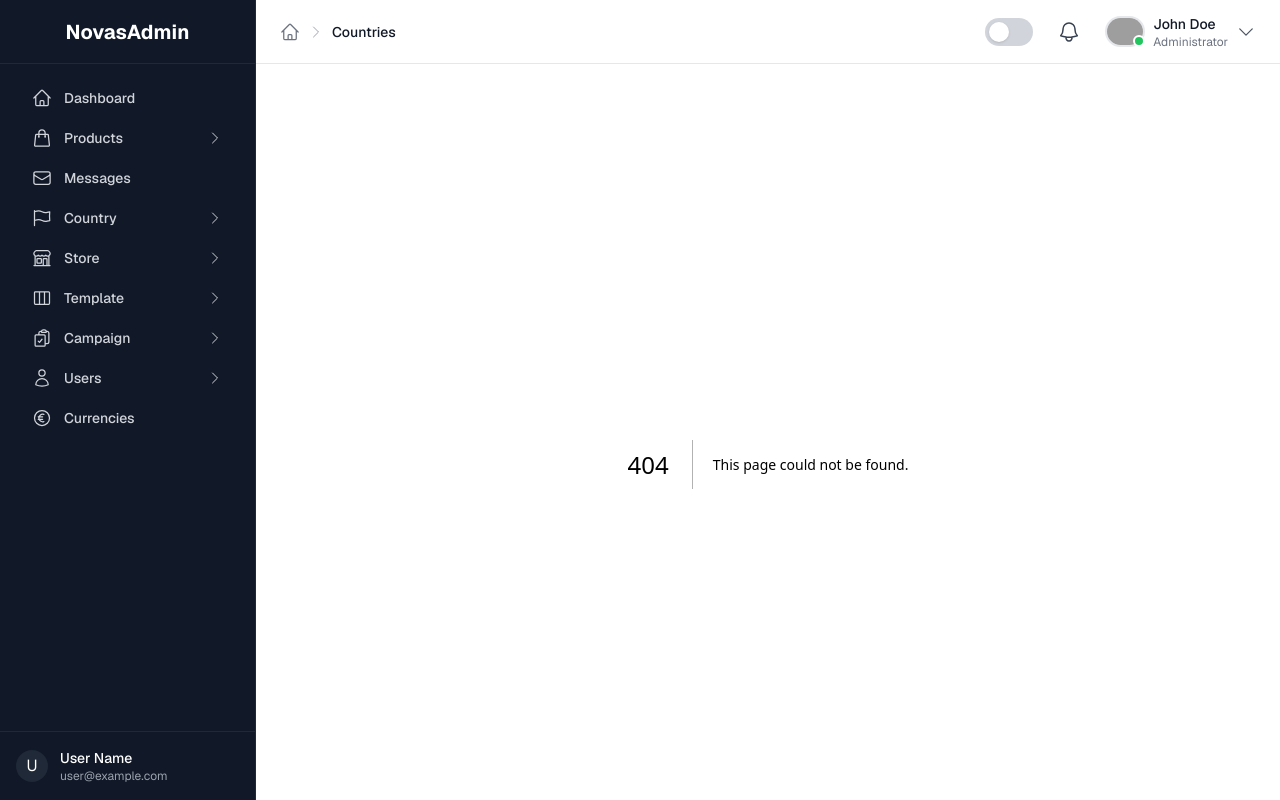
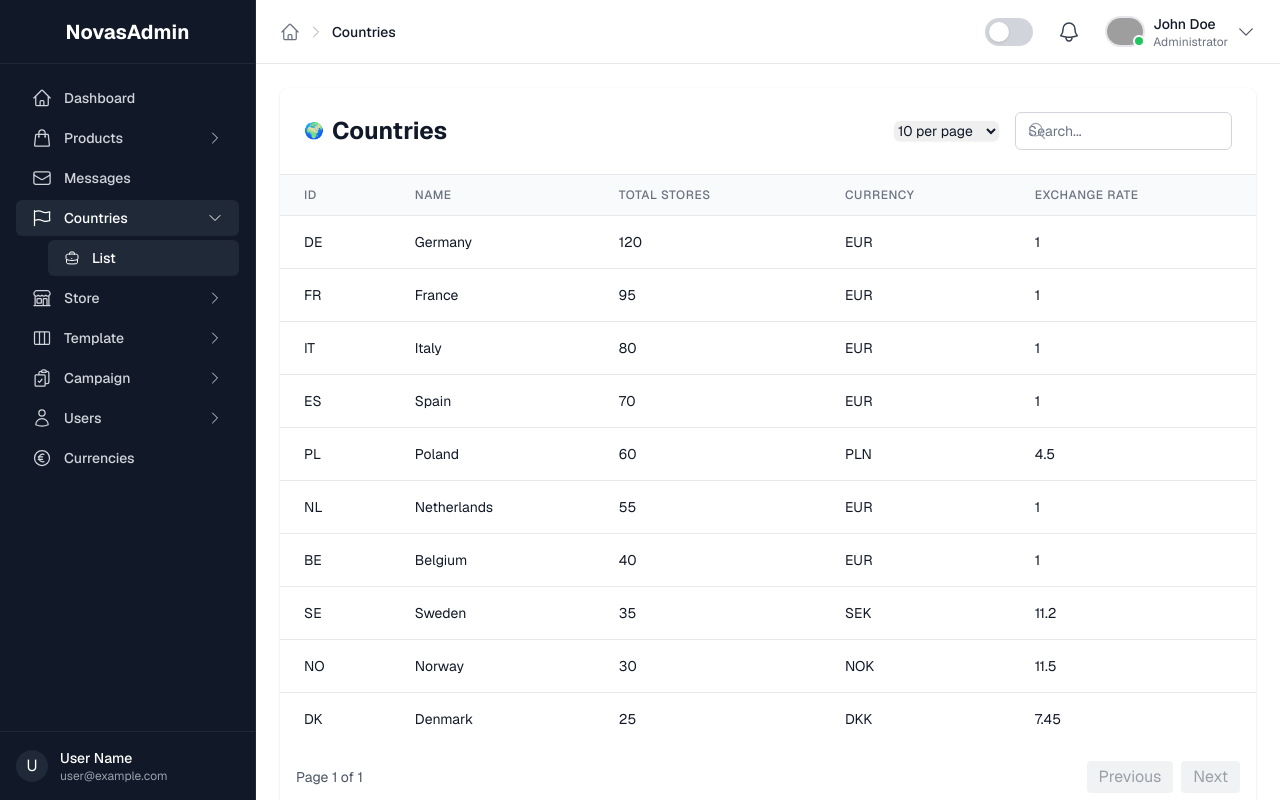
Before and after one commit to einfoengine/novasadmin, a Next.js app: page /countries in a window 1280 px wide. Before the commit this address had no page. Built offline with nearby package versions, Linux system fonts and the light colour scheme; grey boxes are pictures that could not be loaded.

Commit message:
Feat: Countries

```diff
--- a/public/countries.json
+++ b/public/countries.json
@@ -1,224 +1,14 @@
 {
   "countries": [
-    {
-      "countryId": "AL",
-      "countryName": "Albania",
-      "countryManagerId": "CM001"
-    },
-    {
-      "countryId": "AD",
-      "countryName": "Andorra",
-      "countryManagerId": "CM002"
-    },
-    {
-      "countryId": "AT",
-      "countryName": "Austria",
-      "countryManagerId": "CM003"
-    },
-    {
-      "countryId": "BY",
-      "countryName": "Belarus",
-      "countryManagerId": "CM004"
-    },
-    {
-      "countryId": "BE",
-      "countryName": "Belgium",
-      "countryManagerId": "CM005"
-    },
-    {
-      "countryId": "BA",
-      "countryName": "Bosnia and Herzegovina",
-      "countryManagerId": "CM006"
-    },
-    {
-      "countryId": "BG",
-      "countryName": "Bulgaria",
-      "countryManagerId": "CM007"
-    },
-    {
-      "countryId": "HR",
-      "countryName": "Croatia",
-      "countryManagerId": "CM008"
-    },
-    {
-      "countryId": "CZ",
-      "countryName": "Czech Republic",
-      "countryManagerId": "CM009"
-    },
-    {
-      "countryId": "DK",
-      "countryName": "Denmark",
-      "countryManagerId": "CM010"
-    },
-    {
-      "countryId": "EE",
-      "countryName": "Estonia",
-      "countryManagerId": "CM011"
-    },
-    {
-      "countryId": "FI",
-      "countryName": "Finland",
-      "countryManagerId": "CM012"
-    },
-    {
-      "countryId": "FR",
-      "countryName": "France",
-      "countryManagerId": "CM013"
-    },
-    {
-      "countryId": "DE",
-      "countryName": "Germany",
-      "countryManagerId": "CM014"
-    },
-    {
-      "countryId": "GR",
-      "countryName": "Greece",
-      "countryManagerId": "CM015"
-    },
-    {
-      "countryId": "HU",
-      "countryName": "Hungary",
-      "countryManagerId": "CM016"
-    },
-    {
-      "countryId": "IS",
-      "countryName": "Iceland",
-      "countryManagerId": "CM017"
-    },
-    {
-      "countryId": "IE",
-      "countryName": "Ireland",
-      "countryManagerId": "CM018"
-    },
-    {
-      "countryId": "IT",
-      "countryName": "Italy",
-      "countryManagerId": "CM019"
-    },
-    {
-      "countryId": "LV",
-      "countryName": "Latvia",
-      "countryManagerId": "CM020"
-    },
-    {
-      "countryId": "LI",
-      "countryName": "Liechtenstein",
-      "countryManagerId": "CM021"
-    },
-    {
-      "countryId": "LT",
-      "countryName": "Lithuania",
-      "countryManagerId": "CM022"
-    },
-    {
-      "countryId": "LU",
-      "countryName": "Luxembourg",
-      "countryManagerId": "CM023"
-    },
-    {
-      "countryId": "MT",
-      "countryName": "Malta",
-      "countryManagerId": "CM024"
-    },
-    {
-      "countryId": "MD",
-      "countryName": "Moldova",
-      "countryManagerId": "CM025"
-    },
-    {
-      "countryId": "MC",
-      "countryName": "Monaco",
-      "countryManagerId": "CM026"
-    },
-    {
-      "countryId": "ME",
-      "countryName": "Montenegro",
-      "countryManagerId": "CM027"
-    },
-    {
-      "countryId": "NL",
-      "countryName": "Netherlands",
-      "countryManagerId": "CM028"
-    },
-    {
-      "countryId": "MK",
-      "countryName": "North Macedonia",
-      "countryManagerId": "CM029"
-    },
-    {
-      "countryId": "NO",
-      "countryName": "Norway",
-      "countryManagerId": "CM030"
-    },
-    {
-      "countryId": "PL",
-      "countryName": "Poland",
-      "countryManagerId": "CM031"
-    },
-    {
-      "countryId": "PT",
-      "countryName": "Portugal",
-      "countryManagerId": "CM032"
-    },
-    {
-      "countryId": "RO",
-      "countryName": "Romania",
-      "countryManagerId": "CM033"
-    },
-    {
-      "countryId": "RU",
-      "countryName": "Russia",
-      "countryManagerId": "CM034"
-    },
-    {
-      "countryId": "SM",
-      "countryName": "San Marino",
-      "countryManagerId": "CM035"
-    },
-    {
-      "countryId": "RS",
-      "countryName": "Serbia",
-      "countryManagerId": "CM036"
-    },
-    {
-      "countryId": "SK",
-      "countryName": "Slovakia",
-      "countryManagerId": "CM037"
-    },
-    {
-      "countryId": "SI",
-      "countryName": "Slovenia",
-      "countryManagerId": "CM038"
-    },
-    {
-      "countryId": "ES",
-      "countryName": "Spain",
-      "countryManagerId": "CM039"
-    },
-    {
-      "countryId": "SE",
-      "countryName": "Sweden",
-      "countryManagerId": "CM040"
-    },
-    {
-      "countryId": "CH",
-      "countryName": "Switzerland",
-      "countryManagerId": "CM041"
-    },
-    {
-      "countryId": "UA",
-      "countryName": "Ukraine",
-      "countryManagerId": "CM042"
-    },
-    {
-      "countryId": "GB",
-      "countryName": "United Kingdom",
-      "countryManagerId": "CM043"
-    },
-    {
-      "countryId": "VA",
-      "countryName": "Vatican City",
-      "countryManagerId": "CM044"
-    }
+    { "id": "DE", "name": "Germany", "totalStores": 120, "currency": "EUR", "exchangeRate": 1.0 },
+    { "id": "FR", "name": "France", "totalStores": 95, "currency": "EUR", "exchangeRate": 1.0 },
+    { "id": "IT", "name": "Italy", "totalStores": 80, "currency": "EUR", "exchangeRate": 1.0 },
+    { "id": "ES", "name": "Spain", "totalStores": 70, "currency": "EUR", "exchangeRate": 1.0 },
+    { "id": "PL", "name": "Poland", "totalStores": 60, "currency": "PLN", "exchangeRate": 4.5 },
+    { "id": "NL", "name": "Netherlands", "totalStores": 55, "currency": "EUR", "exchangeRate": 1.0 },
+    { "id": "BE", "name": "Belgium", "totalStores": 40, "currency": "EUR", "exchangeRate": 1.0 },
+    { "id": "SE", "name": "Sweden", "totalStores": 35, "currency": "SEK", "exchangeRate": 11.2 },
+    { "id": "NO", "name": "Norway", "totalStores": 30, "currency": "NOK", "exchangeRate": 11.5 },
+    { "id": "DK", "name": "Denmark", "totalStores": 25, "currency": "DKK", "exchangeRate": 7.45 }
   ]
 }
--- /dev/null
+++ b/src/app/countries/page.tsx
@@ -0,0 +1,12 @@
+import React from "react";
+import CountriesTable from "@/components/CountriesTable";
+
+const CountriesPage = () => {
+  return (
+    <main className="nt-main-content min-h-screen bg-white dark:bg-gray-900 text-gray-900 dark:text-white p-6">
+      <CountriesTable />
+    </main>
+  );
+};
+
+export default CountriesPage;
--- /dev/null
+++ b/src/components/CountriesTable.tsx
@@ -0,0 +1,96 @@
+'use client'
+
+import React, { useEffect, useState } from "react";
+import TableHeader from "./TableHeader";
+
+interface Country {
+  id: string;
+  name: string;
+  totalStores: number;
+  currency: string;
+  exchangeRate: number;
+}
+
+const fetchCountries = async (): Promise<Country[]> => {
+  const res = await fetch("/countries.json");
+  const data = await res.json();
+  return data.countries;
+};
+
+const CountriesTable: React.FC = () => {
+  const [countries, setCountries] = useState<Country[]>([]);
+  const [search, setSearch] = useState("");
+  const [itemsPerPage, setItemsPerPage] = useState(10);
+  const [page, setPage] = useState(1);
+
+  useEffect(() => {
+    fetchCountries().then(setCountries);
+  }, []);
+
+  const filtered = countries.filter((c) =>
+    c.name.toLowerCase().includes(search.toLowerCase()) ||
+    c.id.toLowerCase().includes(search.toLowerCase())
+  );
+
+  const paginated = filtered.slice((page - 1) * itemsPerPage, page * itemsPerPage);
+  const totalPages = Math.ceil(filtered.length / itemsPerPage);
+
+  return (
+    <div className="bg-white dark:bg-gray-900 rounded-lg shadow overflow-x-auto">
+      <TableHeader
+        icon={<span role="img" aria-label="globe">🌍</span>}
+        title="Countries"
+        searchTerm={search}
+        onSearchChange={setSearch}
+        itemsPerPage={itemsPerPage}
+        onItemsPerPageChange={setItemsPerPage}
+        totalItems={filtered.length}
+      />
+      <table className="min-w-full divide-y divide-gray-200 dark:divide-gray-700">
+        <thead className="bg-gray-50 dark:bg-gray-800">
+          <tr>
+            <th className="px-6 py-3 text-left text-xs font-medium text-gray-500 dark:text-gray-300 uppercase tracking-wider">ID</th>
+            <th className="px-6 py-3 text-left text-xs font-medium text-gray-500 dark:text-gray-300 uppercase tracking-wider">Name</th>
+            <th className="px-6 py-3 text-left text-xs font-medium text-gray-500 dark:text-gray-300 uppercase tracking-wider">Total Stores</th>
+            <th className="px-6 py-3 text-left text-xs font-medium text-gray-500 dark:text-gray-300 uppercase tracking-wider">Currency</th>
+            <th className="px-6 py-3 text-left text-xs font-medium text-gray-500 dark:text-gray-300 uppercase tracking-wider">Exchange Rate</th>
+          </tr>
+        </thead>
+        <tbody className="bg-white dark:bg-gray-900 divide-y divide-gray-200 dark:divide-gray-800">
+          {paginated.map((country) => (
+            <tr key={country.id}>
+              <td className="px-6 py-4 whitespace-nowrap text-sm text-gray-900 dark:text-white">{country.id}</td>
+              <td className="px-6 py-4 whitespace-nowrap text-sm text-gray-900 dark:text-white">{country.name}</td>
+              <td className="px-6 py-4 whitespace-nowrap text-sm text-gray-900 dark:text-white">{country.totalStores}</td>
+              <td className="px-6 py-4 whitespace-nowrap text-sm text-gray-900 dark:text-white">{country.currency}</td>
+              <td className="px-6 py-4 whitespace-nowrap text-sm text-gray-900 dark:text-white">{country.exchangeRate}</td>
+            </tr>
+          ))}
+        </tbody>
+      </table>
+      <div className="flex justify-between items-center p-4">
+        <span className="text-sm text-gray-600 dark:text-gray-300">
+          Page {page} of {totalPages}
+        </span>
+        <div className="flex gap-2">
+          <button
+            className="px-3 py-1 rounded bg-gray-200 dark:bg-gray-700 text-gray-700 dark:text-gray-200 disabled:opacity-50"
+            onClick={() => setPage((p) => Math.max(1, p - 1))}
+            disabled={page === 1}
+          >
+            Previous
+          </button>
+          <button
+            className="px-3 py-1 rounded bg-gray-200 dark:bg-gray-700 text-gray-700 dark:text-gray-200 disabled:opacity-50"
+            onClick={() => setPage((p) => Math.min(totalPages, p + 1))}
+            disabled={page === totalPages}
+          >
+            Next
+          </button>
+        </div>
+      </div>
+    </div>
+  );
+};
+
+export default CountriesTable;
--- a/src/components/Sidebar.tsx
+++ b/src/components/Sidebar.tsx
@@ -43,16 +43,11 @@ const menuItems = [
     submenu: []
   },
   {
-    name: 'Country',
-    href: '/country',
+    name: 'Countries',
+    href: '/countries',
     icon: FlagIcon,
     submenu: [
-      { name: 'List', href: '/country', icon: BriefcaseIcon },
-      { name: 'Admin', href: '/country/admin', icon: BriefcaseIcon },
-      { name: 'Clients', href: '/country/clients', icon: UsersIcon },
-      { name: 'Country Manager', href: '/country/country-manager', icon: UsersIcon },
-      { name: 'Store Manager', href: '/country/store-manager', icon: UsersIcon },
-      { name: 'Production Manager', href: '/country/production-manager', icon: UsersIcon },
+      { name: 'List', href: '/countries', icon: BriefcaseIcon },
     ]
   },
   {
```
